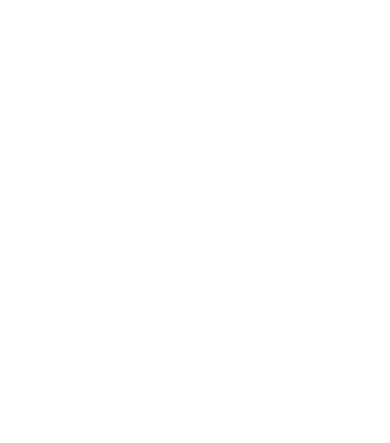
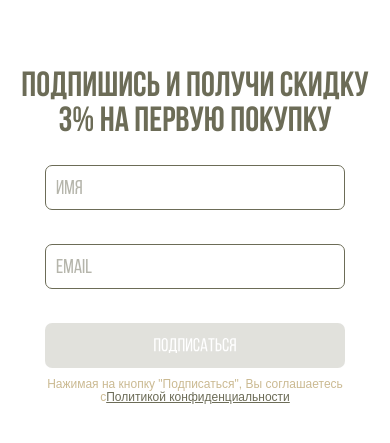
Before and after one commit to chertaika/remington, a React (Create React App) app: page / in a window 390 px wide. Shown: the part 643-1086 px from the top of the page. Built offline with nearby package versions, Linux system fonts and the light colour scheme.

Commit message:
feat: реализовать блок Subscribe

```diff
--- a/src/components/Main/Main.jsx
+++ b/src/components/Main/Main.jsx
@@ -1,11 +1,13 @@
 import MainSlider from '../MainSlider/MainSlider';
 import './Main.css';
 import Companies from '../Companies/Companies';
+import Subscribe from '../Subscribe/Subscribe';
 
 const Main = ({ slides }) => (
   <main className="content">
     <MainSlider slides={slides} />
     <Companies />
+    <Subscribe />
   </main>
 );
 
--- a/src/components/NavTab/NavTab.jsx
+++ b/src/components/NavTab/NavTab.jsx
@@ -62,13 +62,13 @@
           />
         ))}
         <NavLink
-          slug="#promo"
+          slug="promotions"
           title="Акции"
           place={place}
           onClick={handleOpenMenu}
         />
         <NavLink
-          slug="#about"
+          slug="about"
           title="О компании"
           place={place}
           onClick={handleOpenMenu}
--- /dev/null
+++ b/src/components/Subscribe/Subscribe.css
@@ -0,0 +1,188 @@
+.subscribe {
+  max-width: 1280px;
+  width: 90%;
+  display: flex;
+  flex-direction: column;
+  align-items: center;
+  padding: 0 0 50px;
+}
+
+@media screen and (max-width: 767px) {
+  .subscribe {
+    padding: 0 0 0;
+  }
+}
+
+.subscribe__title {
+  margin: 0;
+  line-height: 1;
+  font-size: 52px;
+  font-weight: 600;
+  color: #6c6c57;
+  text-align: center;
+}
+
+@media screen and (max-width: 767px) {
+  .subscribe__title {
+    font-size: 35px;
+  }
+}
+
+.subscribe__form {
+  display: flex;
+  gap: 10px;
+  margin-top: 25px;
+}
+
+@media screen and (max-width: 767px) {
+  .subscribe__form {
+    flex-direction: column;
+    gap: 0;
+    width: 100%;
+    max-width: 300px;
+  }
+}
+
+.subscribe__field {
+  display: flex;
+  flex-direction: column;
+  max-width: 210px;
+}
+
+@media screen and (max-width: 767px) {
+  .subscribe__field {
+    max-width: none;
+    width: 100%;
+  }
+}
+
+.subscribe__input {
+  border: 1px solid #6c6c57;
+  border-radius: 7px;
+  font-size: 20px;
+  padding: 10px;
+  font-weight: 400;
+  cursor: pointer;
+  transition: .25s;
+  font-family: Arial, sans-serif;
+}
+
+.subscribe__input::placeholder {
+  transition: .25s;
+  font-family: 'Bebas Neue', Arial, sans-serif;
+  color: rgba(108, 108, 87, .5);
+}
+
+.subscribe__input:focus {
+  outline: none;
+  color: #6c6c57;
+}
+
+.subscribe__input:focus::placeholder {
+  color: transparent;
+}
+
+.subscribe__input_type_error {
+  border: 1px solid red;
+}
+
+.subscribe__input-error {
+  color: red;
+  font-family: Arial, sans-serif;
+  font-size: 12px;
+  font-weight: 400;
+  line-height: 12px;
+  padding: 5px 0;
+  opacity: 0;
+  transition: opacity .2s;
+}
+
+@media screen and (max-width: 767px) {
+  .subscribe__input-error {
+    min-height: 24px;
+  }
+}
+
+.subscribe__input-error_visible {
+  opacity: 1;
+}
+
+.subscribe__submit-btn {
+  width: 112px;
+  height: 45px;
+  background-color: #6c6c57;
+  background-repeat: no-repeat;
+  background-position: center;
+  background-size: auto 15px;
+  border: none;
+  border-radius: 7px;
+  /*color: red;*/
+  /*font-size: 20px;*/
+  /*font-weight: 400;*/
+  /*height: 45px;*/
+  /*line-height: 1;*/
+  transition: .25s;
+  -webkit-tap-highlight-color: transparent;
+  cursor: pointer;
+}
+
+.subscribe__submit-btn {
+  background-image: url("../../assets/images/subscribe.svg");
+}
+
+@media screen and (max-width: 767px) {
+  .subscribe__submit-btn {
+    width: 100%;
+  }
+}
+
+.subscribe__submit-btn_disabled {
+  opacity: .2;
+  cursor: auto;
+}
+
+.subscribe__submit-btn_disabled:hover {
+  background-color: #6c6c57;
+}
+
+.subscribe__safe {
+  text-align: center;
+  margin: 0;
+  font-family: Arial, sans-serif;
+  font-size: 12px;
+  color: #cbba92;
+}
+
+@media screen and (max-width: 767px) {
+  .subscribe__safe {
+    margin-top: 10px;
+    max-width: 300px;
+  }
+}
+
+.subscribe__policy {
+  color: #6c6c57;
+}
+
+.subscribe__status {
+  min-height: 50px;
+  display: flex;
+  align-items: center;
+  visibility: hidden;
+  opacity: 0;
+  transition: opacity .25s, visibility .25s;
+}
+
+.subscribe__status_visible {
+  visibility: visible;
+  opacity: 1;
+}
+
+.subscribe__status-message {
+  color: #6c6c57;
+  margin: 0;
+  text-align: center;
+  font-size: 22px;
+  font-weight: 400;
+  line-height: 1;
+}
--- /dev/null
+++ b/src/components/Subscribe/Subscribe.jsx
@@ -0,0 +1,48 @@
+import './Subscribe.css';
+
+const Subscribe = () => (
+  <section className="subscribe" id="promotions">
+    <h2 className="subscribe__title">Подпишись и получи скидку 3% на первую покупку</h2>
+    <form className="subscribe__form" method="post">
+      <label className="subscribe__field">
+        <input
+          className="subscribe__input subscribe__input_type_name"
+          id="name-input"
+          placeholder="Имя"
+          name="name"
+          type="text"
+          minLength="2"
+          maxLength="30"
+          autoComplete="off"
+          required
+        />
+        <span className="subscribe__input-error name-input-error" />
+      </label>
+      <label className="subscribe__field">
+        <input
+          className="subscribe__input subscribe__input_type_email"
+          id="email-input"
+          placeholder="Email"
+          name="name"
+          type="email"
+          minLength="8"
+          maxLength="30"
+          autoComplete="off"
+          required
+        />
+        <span className="subscribe__input-error email-input-error" />
+      </label>
+      <button className="subscribe__submit-btn button-hover subscribe__submit-btn_disabled" type="submit" disabled aria-label="Кнопка Подписаться" />
+    </form>
+    <p className="subscribe__safe">
+      Нажимая на кнопку &quot;Подписаться&quot;, Вы соглашаетесь с
+      <a className="subscribe__policy link-hover" href="https://ekipirovka70.ru/">Политикой конфиденциальности</a>
+    </p>
+    <div className="subscribe__status">
+      <p className="subscribe__status-message" />
+    </div>
+
+  </section>
+);
+
+export default Subscribe;
```
Also changed, not shown: src/assets/images/subscribe.svg (added).
